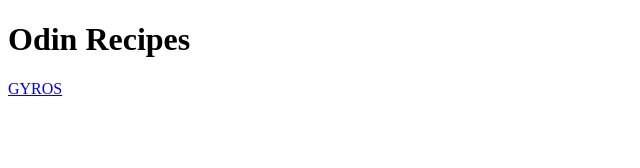
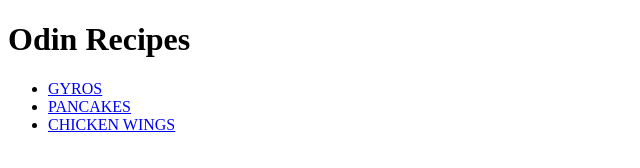
Before and after one commit to DavemanDaveman1/odin-recipes, a plain HTML site: page index.html in a window 1280 px wide. Shown: the whole page, without its empty margins (0-640 px from the left). Drawn offline with Linux system fonts and the light colour scheme.

Commit message:
index.html

```diff
--- a/index.html
+++ b/index.html
@@ -6,6 +6,10 @@
 	<body>
 		<H1>Odin Recipes</H1>
 
-		<a href="./recipes/gyros.html">GYROS</a>
+		<ul>
+			<li><a href="./recipes/gyros.html">GYROS</a></LI>
+			<li><a href="./recipes/pancakes.html">PANCAKES</a></li>
+			<li><a href="./recipes/friedwings.html">CHICKEN WINGS</a></li>
+		</ul>
 	</body>
 </html>
```
